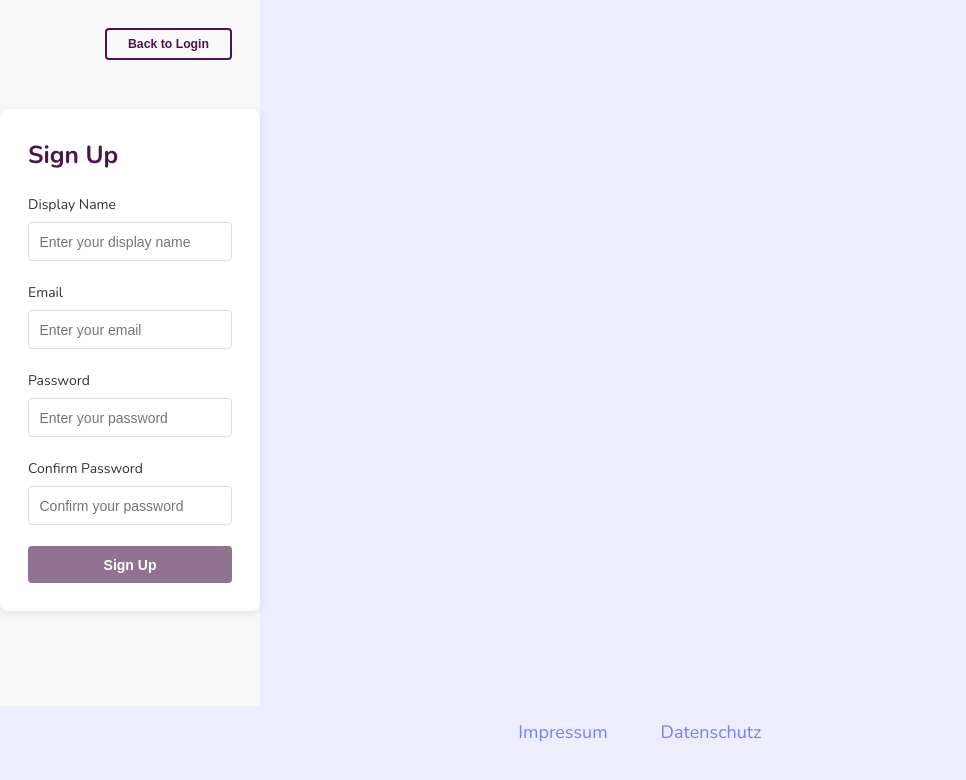
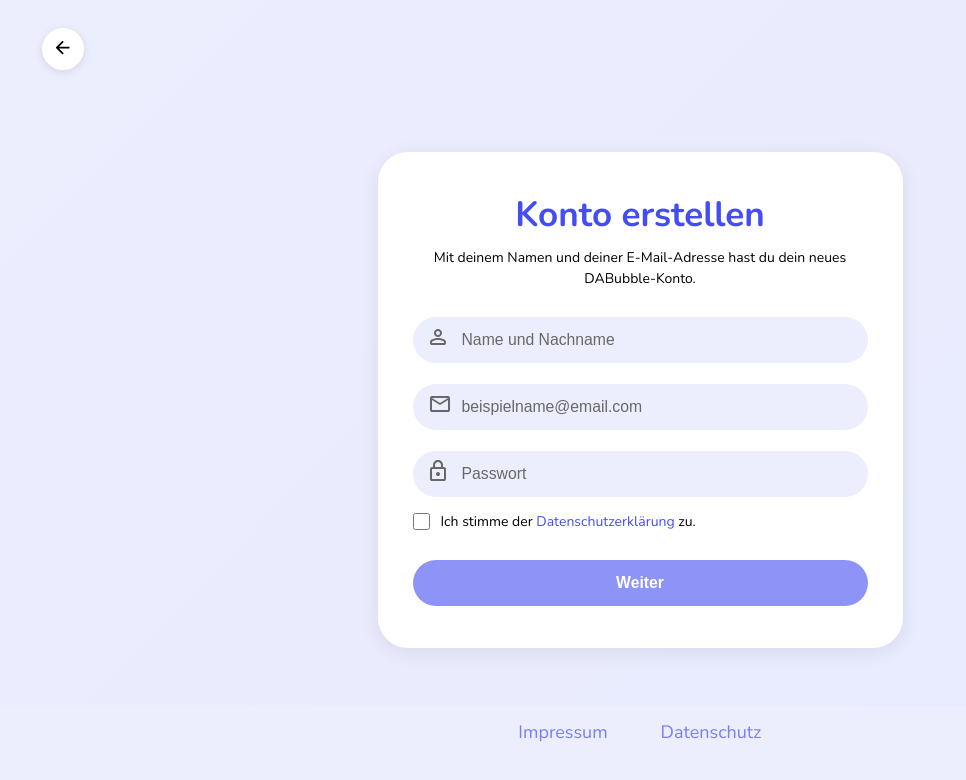
Before and after one commit to Alex-R298/DA-Bubble, an Angular app: page /signup in a window 1280 px wide. Shown: the top 780 px of the page, without its empty margins (0-966 px from the left). Built offline with nearby package versions, Linux system fonts and the light colour scheme; no server answers.

Commit message:
(DES): Redesigned signup component with consistent login design and privacy checkbox

```diff
--- a/src/app/components/signup/signup.component.css
+++ b/src/app/components/signup/signup.component.css
@@ -1,96 +1,233 @@
 .signup-container {
+  display: flex;
+  justify-content: center;
+  align-items: center;
+  min-height: 100vh;
+  width: 100vw;
+  background: linear-gradient(135deg, #ECEEFE 0%, #E8EAFE 100%);
+  padding: 2rem;
+  box-sizing: border-box;
+  overflow: hidden;
+  position: relative;
+}
+
+.back-button {
+  position: absolute;
+  top: 2rem;
+  left: 3rem;
+  display: flex;
+  align-items: center;
+  justify-content: center;
+  width: 3rem;
+  height: 3rem;
+  background-color: #FFFFFF;
+  border: none;
+  border-radius: 50%;
+  cursor: pointer;
+  transition: all 0.2s ease;
+  box-shadow: 0 2px 8px rgba(0, 0, 0, 0.1);
+  z-index: 10;
+}
+
+.back-button:hover {
+  background-color: #ECEEFE;
+  box-shadow: 0 4px 12px rgba(0, 0, 0, 0.15);
+}
+
+.decorative-curve {
+  position: absolute;
+  bottom: 0;
+  left: 0;
+  width: 400px;
+  height: 400px;
+  background: transparent;
+  border-radius: 50%;
+  border: 8px solid #000000;
+  border-top-color: transparent;
+  border-right-color: transparent;
+  transform: translate(-50%, 50%) rotate(-45deg);
+  z-index: 0;
+  pointer-events: none;
+}
+
+.signup-card {
+  background: #ffffff;
+  padding: 3rem 2.5rem;
+  border-radius: 30px;
+  box-shadow: 0 4px 20px rgba(0, 0, 0, 0.08);
+  width: 37.5rem;
+  max-width: 37.5rem;
+  box-sizing: border-box;
+  position: relative;
+  z-index: 1;
   display: flex;
   flex-direction: column;
   justify-content: center;
-  align-items: center;
-  min-height: calc(100vh - 80px);
-  background-color: #f8f8f8;
-  padding: 2rem 0;
-  position: relative;
 }
 
-.signup-header {
-  position: absolute;
-  top: 2rem;
-  right: 2rem;
+.signup-title {
+  margin: 0 0 0.75rem 0;
+  color: #444DF2;
+  font-size: 2.5rem;
+  font-weight: 700;
+  line-height: 1.2;
+  text-align: center;
 }
 
-.signup-card {
-  background: white;
-  padding: 2rem;
-  border-radius: 8px;
-  box-shadow: 0 2px 8px rgba(0, 0, 0, 0.1);
-  width: 100%;
-  max-width: 400px;
+.signup-subtitle {
+  margin: 0 0 2rem 0;
+  color: #000000;
+  font-size: 1rem;
+  font-weight: 400;
+  line-height: 1.5;
+  text-align: center;
 }
 
-.signup-card h2 {
-  margin: 0 0 1.5rem 0;
-  color: #4a154b;
-  font-size: 1.75rem;
+.signup-form {
+  display: flex;
+  flex-direction: column;
+  gap: 1.5rem;
 }
 
-.form-group {
-  margin-bottom: 1.5rem;
+.input-group {
+  position: relative;
+  display: flex;
+  align-items: center;
+  width: 100%;
 }
 
-.form-group label {
-  display: block;
-  margin-bottom: 0.5rem;
-  color: #333;
-  font-weight: 500;
+.input-icon {
+  position: absolute;
+  left: 1.25rem;
+  display: flex;
+  align-items: center;
+  justify-content: center;
+  color: #686868;
+  z-index: 1;
+  pointer-events: none;
 }
 
-.form-group input {
+.form-input {
   width: 100%;
-  padding: 0.75rem;
-  border: 1px solid #ddd;
-  border-radius: 4px;
-  font-size: 1rem;
+  padding: 1rem 1rem 1rem 3.5rem;
+  background-color: #ECEEFE;
+  border: none;
+  border-radius: 30px;
+  font-size: 1.125rem;
+  font-weight: 400;
+  color: #000000;
   box-sizing: border-box;
+  transition: background-color 0.2s ease;
 }
 
-.form-group input:focus {
-  outline: none;
-  border-color: #4a154b;
+.form-input::placeholder {
+  color: #686868;
 }
 
-.submit-button {
-  width: 100%;
-  padding: 0.75rem;
-  background-color: #4a154b;
-  color: white;
-  border: none;
-  border-radius: 4px;
-  font-size: 1rem;
-  font-weight: 600;
-  cursor: pointer;
-  transition: background-color 0.2s;
+.form-input:focus {
+  outline: none;
+  background-color: #DADBFF;
 }
 
-.submit-button:hover:not(:disabled) {
-  background-color: #5a1a5b;
+.form-input:focus + .input-icon,
+.input-group:focus-within .input-icon {
+  color: #444DF2;
 }
 
-.submit-button:disabled {
+.checkbox-group {
+  display: flex;
+  align-items: center;
+  gap: 0.75rem;
+  margin-top: -0.5rem;
+}
+
+.checkbox-input {
+  width: 1.25rem;
+  height: 1.25rem;
+  cursor: pointer;
+  accent-color: #444DF2;
+  flex-shrink: 0;
+}
+
+.checkbox-label {
+  font-size: 1rem;
+  font-weight: 400;
+  color: #000000;
+  cursor: pointer;
+  user-select: none;
+}
+
+.privacy-link {
+  color: #444DF2;
+  text-decoration: none;
+  transition: opacity 0.2s ease;
+}
+
+.privacy-link:hover {
+  opacity: 0.8;
+  text-decoration: underline;
+}
+
+.primary-button {
+  width: 100%;
+  padding: 1rem;
+  background-color: #444DF2;
+  color: #ffffff;
+  border: none;
+  border-radius: 30px;
+  font-size: 1.125rem;
+  font-weight: 700;
+  cursor: pointer;
+  transition: background-color 0.2s ease;
+  box-sizing: border-box;
+  margin-top: 0.5rem;
+}
+
+.primary-button:hover:not(:disabled) {
+  background-color: #3A42D9;
+}
+
+.primary-button:disabled {
   opacity: 0.6;
   cursor: not-allowed;
 }
 
-.login-link-button {
-  padding: 0.5rem 1.5rem;
-  background-color: transparent;
-  color: #4a154b;
-  border: 2px solid #4a154b;
-  border-radius: 4px;
-  font-size: 0.875rem;
-  font-weight: 600;
-  cursor: pointer;
-  text-decoration: none;
-  transition: all 0.2s;
+@media (max-width: 768px) {
+  .signup-container {
+    padding: 1.5rem;
+  }
+
+  .back-button {
+    top: 1.5rem;
+    left: 1.5rem;
+    width: 2.5rem;
+    height: 2.5rem;
+  }
+
+  .signup-card {
+    width: 100%;
+    padding: 2rem 1.5rem;
+  }
+
+  .signup-title {
+    font-size: 2rem;
+  }
+
+  .signup-subtitle {
+    font-size: 0.875rem;
+  }
+
+  .form-input {
+    font-size: 1rem;
+    padding: 0.875rem 0.875rem 0.875rem 3rem;
+  }
+
+  .checkbox-label {
+    font-size: 0.875rem;
+  }
+
+  .primary-button {
+    font-size: 1rem;
+    padding: 0.875rem;
+  }
 }
-
-.login-link-button:hover {
-  background-color: #4a154b;
-  color: white;
-}
--- a/src/app/components/signup/signup.component.html
+++ b/src/app/components/signup/signup.component.html
@@ -1,56 +1,74 @@
 <div class="signup-container">
-  <div class="signup-header">
-    <button routerLink="/login" class="login-link-button">Back to Login</button>
-  </div>
+  <button class="back-button" (click)="goBack()">
+    <app-svg-images iconName="arrow_back" [width]="'1rem'" [height]="'1rem'"></app-svg-images>
+  </button>
+  <div class="decorative-curve"></div>
   <div class="signup-card">
-    <h2>Sign Up</h2>
-    <form (ngSubmit)="onSubmit()" #signupForm="ngForm">
-      <div class="form-group">
-        <label for="displayName">Display Name</label>
+    <h1 class="signup-title">Konto erstellen</h1>
+    <p class="signup-subtitle">Mit deinem Namen und deiner E-Mail-Adresse hast du dein neues DABubble-Konto.</p>
+
+    <form (ngSubmit)="onSubmit()" #signupForm="ngForm" class="signup-form">
+      <div class="input-group">
+        <div class="input-icon">
+          <app-svg-images iconName="person_filled" [width]="'16'" [height]="'16'"></app-svg-images>
+        </div>
         <input
           type="text"
           id="displayName"
           name="displayName"
           [(ngModel)]="displayName"
           required
-          placeholder="Enter your display name"
+          placeholder="Name und Nachname"
+          class="form-input"
         />
       </div>
-      <div class="form-group">
-        <label for="email">Email</label>
+
+      <div class="input-group">
+        <div class="input-icon">
+          <app-svg-images iconName="mail" [width]="'20'" [height]="'16'"></app-svg-images>
+        </div>
         <input
           type="email"
           id="email"
           name="email"
           [(ngModel)]="email"
           required
-          placeholder="Enter your email"
+          placeholder="beispielname@email.com"
+          class="form-input"
         />
       </div>
-      <div class="form-group">
-        <label for="password">Password</label>
+
+      <div class="input-group">
+        <div class="input-icon">
+          <app-svg-images iconName="lock" [width]="'16'" [height]="'21'"></app-svg-images>
+        </div>
         <input
           type="password"
           id="password"
           name="password"
           [(ngModel)]="password"
           required
-          placeholder="Enter your password"
+          placeholder="Passwort"
+          class="form-input"
         />
       </div>
-      <div class="form-group">
-        <label for="confirmPassword">Confirm Password</label>
+
+      <div class="checkbox-group">
         <input
-          type="password"
-          id="confirmPassword"
-          name="confirmPassword"
-          [(ngModel)]="confirmPassword"
+          type="checkbox"
+          id="privacy"
+          name="privacy"
+          [(ngModel)]="privacyAccepted"
           required
-          placeholder="Confirm your password"
+          class="checkbox-input"
         />
+        <label for="privacy" class="checkbox-label">
+          Ich stimme der <a href="#" class="privacy-link">Datenschutzerklärung</a> zu.
+        </label>
       </div>
-      <button type="submit" [disabled]="!signupForm.valid" class="submit-button">
-        Sign Up
+
+      <button type="submit" [disabled]="!signupForm.valid || !privacyAccepted" class="primary-button">
+        Weiter
       </button>
     </form>
   </div>
--- a/src/app/components/signup/signup.component.ts
+++ b/src/app/components/signup/signup.component.ts
@@ -3,11 +3,12 @@
 import { FormsModule } from '@angular/forms';
 import { Router, RouterModule } from '@angular/router';
 import { AuthService } from '../../services/auth.service';
+import { SvgImagesComponent } from '../../svg-images/svg-images.component';
 
 @Component({
   selector: 'app-signup',
   standalone: true,
-  imports: [CommonModule, FormsModule, RouterModule],
+  imports: [CommonModule, FormsModule, RouterModule, SvgImagesComponent],
   templateUrl: './signup.component.html',
   styleUrl: './signup.component.css'
 })
@@ -15,13 +16,19 @@
   private authService = inject(AuthService);
   private router = inject(Router);
 
+  displayName: string = '';
   email: string = '';
   password: string = '';
-  confirmPassword: string = '';
-  displayName: string = '';
+  privacyAccepted: boolean = false;
 
   async onSubmit(): Promise<void> {
-    await this.authService.register(this.email, this.password, this.displayName);
+    if (this.displayName && this.email && this.password && this.privacyAccepted) {
+      await this.authService.register(this.email, this.password, this.displayName);
+      this.router.navigate(['/login']);
+    }
+  }
+
+  goBack(): void {
     this.router.navigate(['/login']);
   }
 }
```
